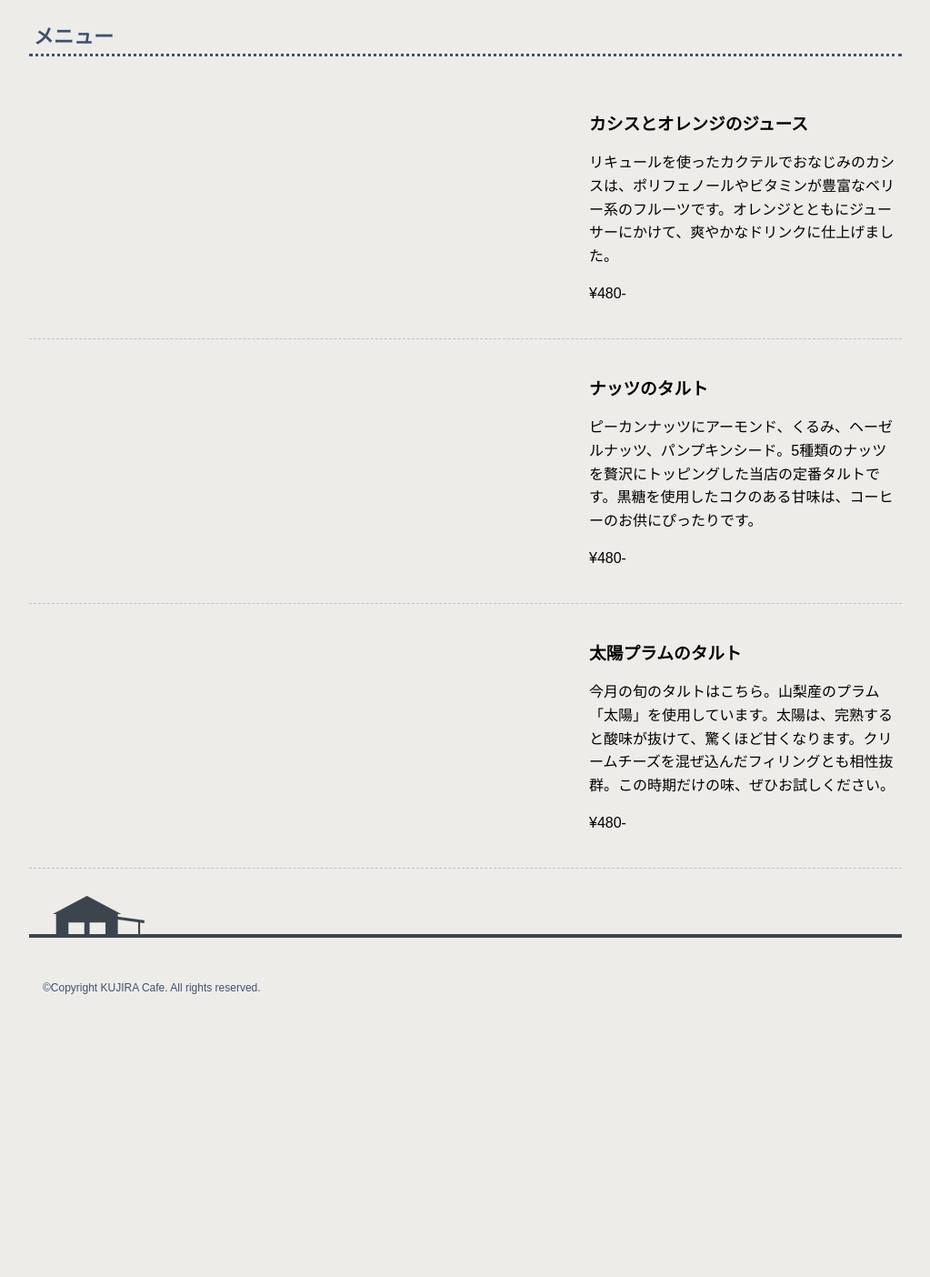
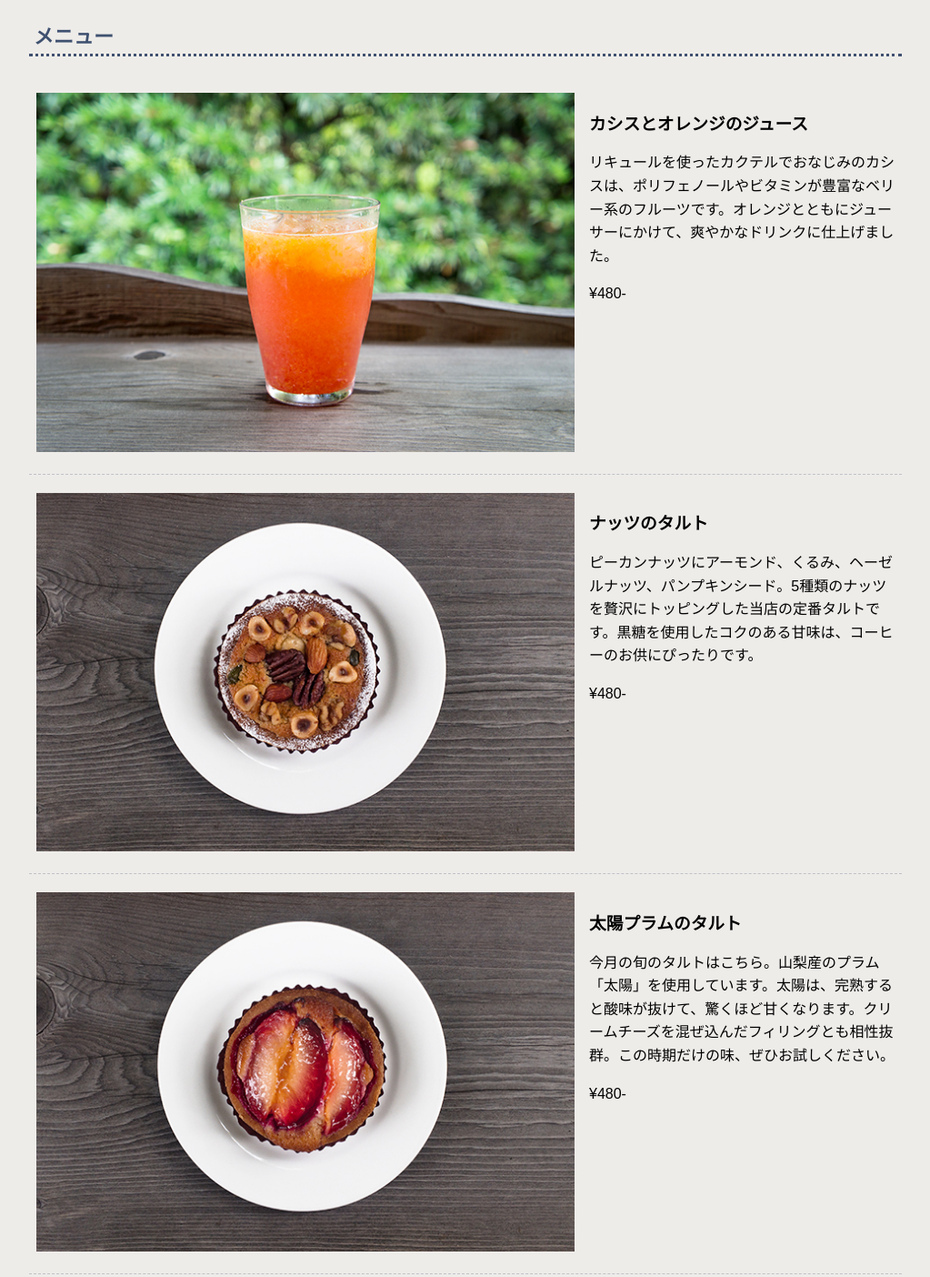
Before and after one commit to yutaka-ishigami/sample, a plain HTML site: page menu.html in a window 1280 px wide. Shown: the part 105-1509 px from the top of the page at 91% size, without its empty margins (128-1151 px from the left). Before the commit the page ends 1233 px from the top, so only its background shows below. Drawn offline with Linux system fonts and the light colour scheme; files whose address does not match are found by name.

Commit message:
Update menu.html

```diff
--- a/menu.html
+++ b/menu.html
@@ -28,7 +28,7 @@
        <div class="menu-black">
            <div class="menu-item">
                <div class="menu-photo">
-                   <img src="images/menu-photo1.jpg" alt="">
+                   <img src="menu-photo1.jpg" alt="">
                </div>
                <div class="menu-text">
                    <h3>カシスとオレンジのジュース</h3>
@@ -39,7 +39,7 @@
 
            <div class="menu-item">
                 <div class="menu-photo">
-                    <img src="images/menu-photo2.jpg" alt="">
+                    <img src="menu-photo2.jpg" alt="">
                 </div>
                 <div class="menu-text">
                     <h3>ナッツのタルト</h3>
@@ -50,7 +50,7 @@
 
             <div class="menu-item">
                     <div class="menu-photo">
-                        <img src="images/menu-photo3.jpg" alt="">
+                        <img src="menu-photo3.jpg" alt="">
                     </div>
                     <div class="menu-text">
                         <h3>太陽プラムのタルト</h3>
```
